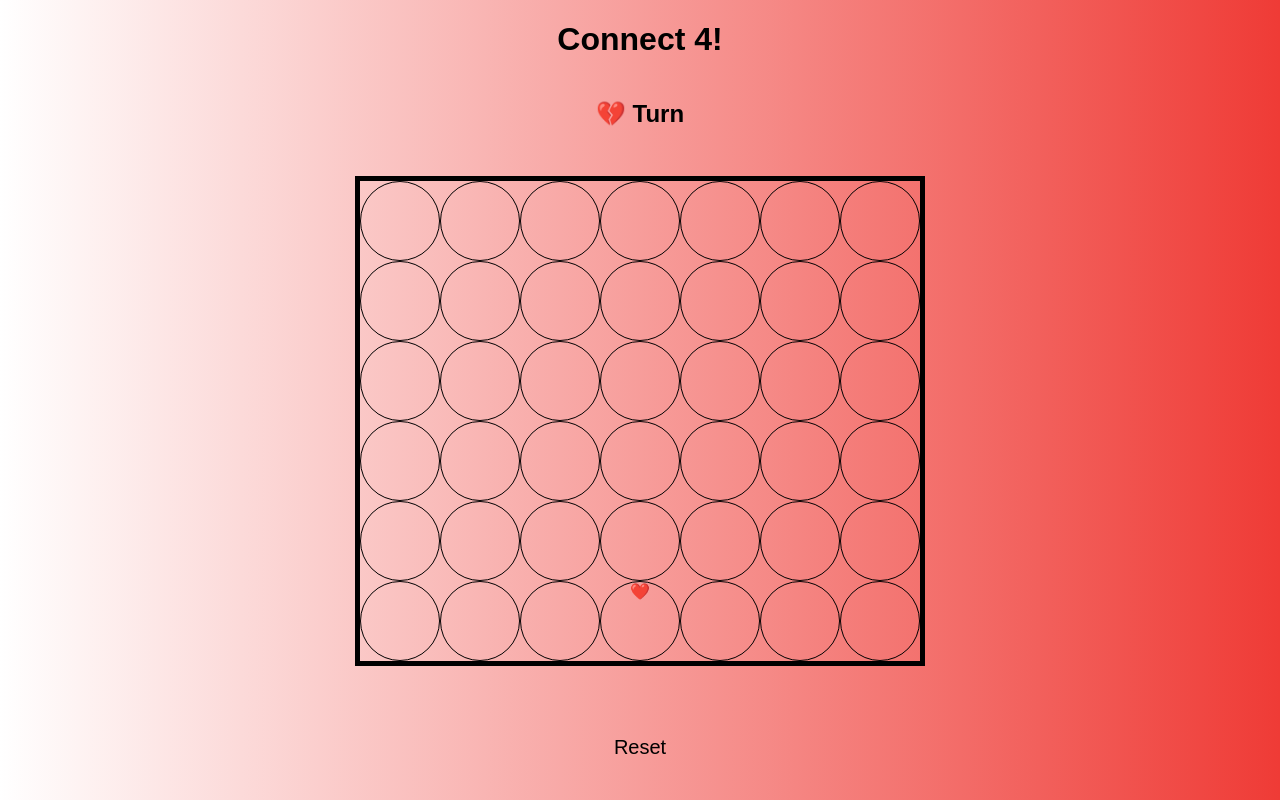
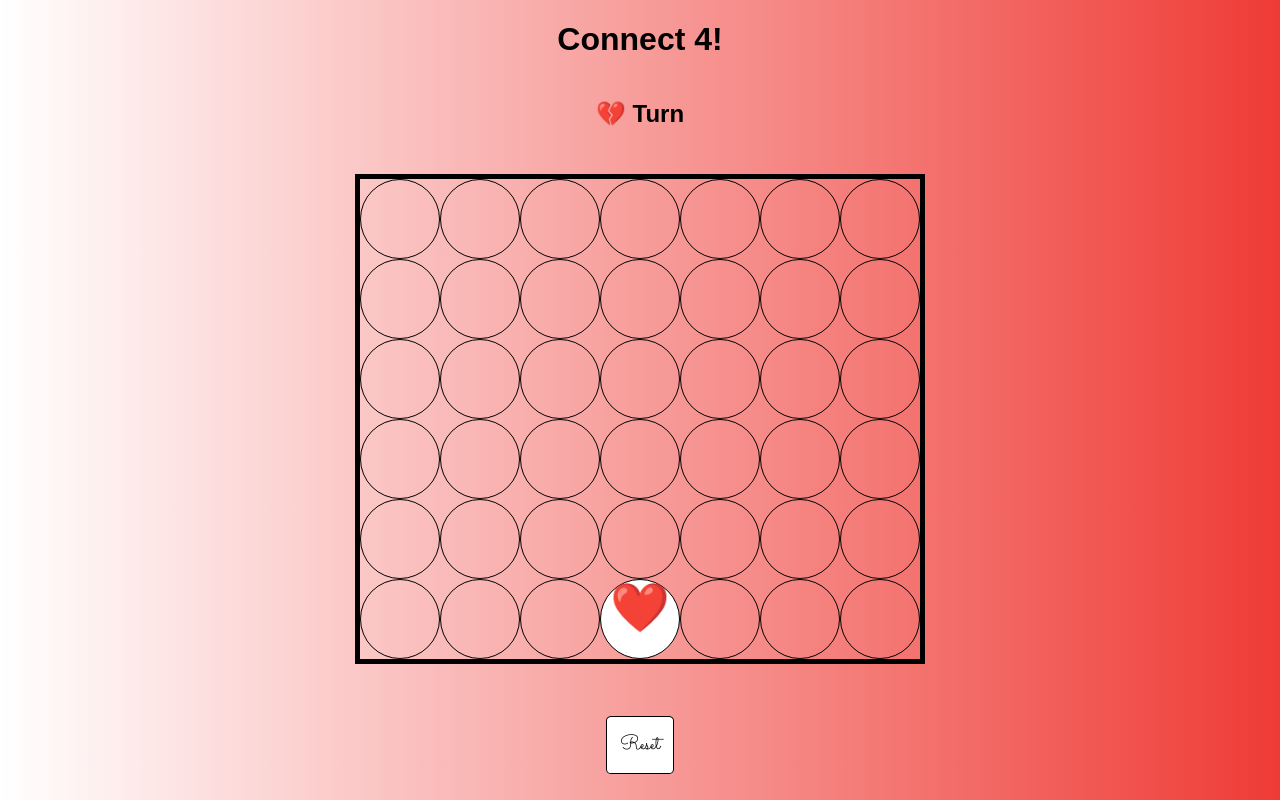
Before and after one commit to Primemerlinian/Connect4, a plain HTML site: page index.html in a window 1280 px wide. Both pictures are taken after a click on the element 640 px from the left and 473 px from the top of the page. Drawn offline with Linux system fonts and the light colour scheme.

Commit message:
add sound update

```diff
--- a/css/style.css
+++ b/css/style.css
@@ -29,7 +29,7 @@ div.circle {
   border-radius: 50%;
 }
 
-button {
+#reset-button {
   border-radius: 8%;
   max-width: 300px;
   padding: 1%;
@@ -38,4 +38,5 @@ button {
   border: black 3px;
   font-size: 20px;
   color: black;
+  font-family: 'Sacramento', cursive;
 }
--- a/index.html
+++ b/index.html
@@ -9,6 +9,9 @@
   <title>Connect 4!</title>
   <link id="favicon" rel="shortcut icon" type="image/png" href="https://toppng.com/uploads/preview/ixel-heart-icon-pixel-heart-icon-115636416099zqmcxy2rr.png"
   >
+  <link rel="preconnect" href="https://fonts.googleapis.com">
+<link rel="preconnect" href="https://fonts.gstatic.com" crossorigin>
+<link href="https://fonts.googleapis.com/css2?family=Sacramento&display=swap" rel="stylesheet">
 </head>
 <body>
   <h1> Connect 4!</h1>
--- a/js/app.js
+++ b/js/app.js
@@ -1,6 +1,6 @@
 /*------------------------------- Constants ------------------------------*/
 
-const tokenSound = new Audio ("assets/audio/tokendrop.wav")
+const tokenSound = new Audio ("./assets/audio/tokendrop.wav")
 
 const winningCombos = [
   [0, 1, 2, 3],
@@ -103,7 +103,9 @@ function init() {
   board = [null, null, null, null, null, null, null, null, null, null, null, null, null, null, null, null, null, null, null, null, null, null, null, null, null, null, null, null, null, null, null, null, null, null, null, null, null, null, null, null, null,null]
   turn = 1
   messageEl.textContent = ''
-
+  circleEls.forEach((circle) => {
+    circle.style.backgroundColor = ''
+  })
   resetBtnEl.setAttribute('hidden', true)
   p1iswinner = false
   p2iswinner = false
@@ -117,17 +119,22 @@ function render() {
       return choice.textContent = ''
     }
     resetBtnEl.removeAttribute('hidden')
+    resetBtnEl.style.backgroundColor = 'white'
+    resetBtnEl.style.border = 'thin solid black'
     if (circle === 1) {
       circleEls[idx].innerText = '❤️'
+      circleEls[idx].style.fontSize = 'xxx-large'
+      circleEls[idx].style.backgroundColor = 'white'
     }
     if (circle === -1) {
       circleEls[idx].innerText = '💔'
+      circleEls[idx].style.fontSize = 'xxx-large'
+      circleEls[idx].style.backgroundColor = 'black'
     }
   })
   if (!p1iswinner && turn === 1) {
     messageEl.textContent = "❤️ Turn"
-    const tokenDrop = new Audio("drodropintoken (online-audio-converter.com).wav")
-    tokenDrop.play
+    tokenSound.play()
   }
   if (!p2iswinner && turn === -1) {
     messageEl.textContent = "💔 Turn"
@@ -136,12 +143,13 @@ function render() {
     messageEl.textContent =
     "Whole Heart's win!🥰"
   }
-  if (p2iswinner === true) {
+  else if (p2iswinner === true) {
     messageEl.textContent = "Broken Heart's win!🥺"
   }
-// if ( === 'T') {
-//     messageEl.textContent = "It's a Tie!"
-// }
+
+  if (!board.includes(null) && !p1iswinner && !p2iswinner) {
+    messageEl.textContent = "It's a tie"
+  }
 setTimeout(function(){
   tokenSound.play()
 })
```
